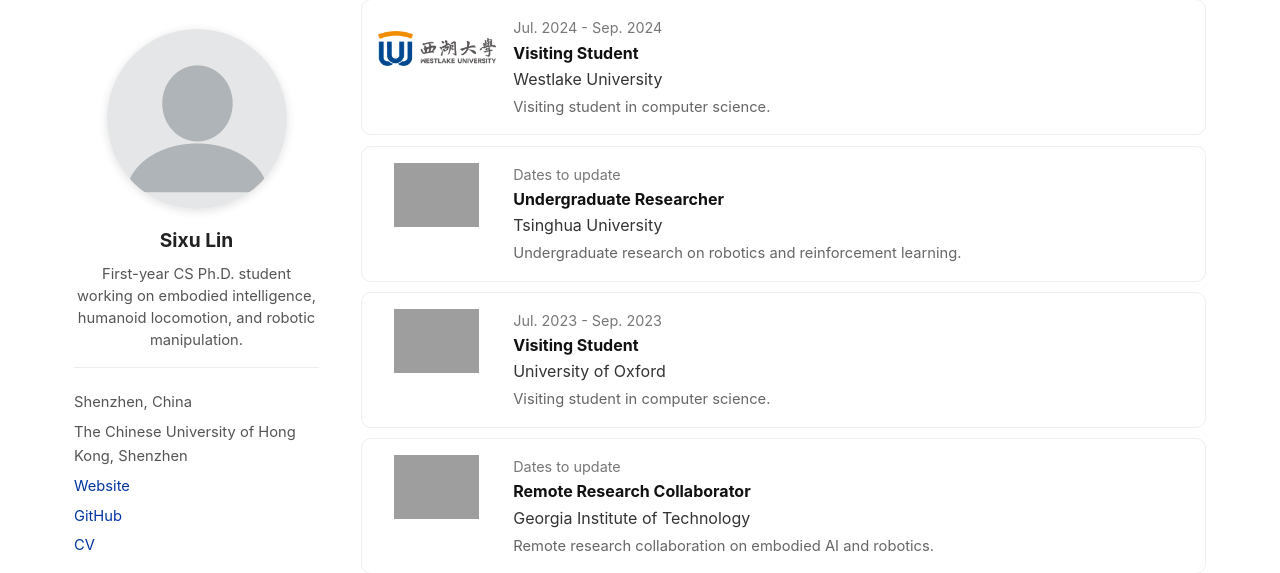
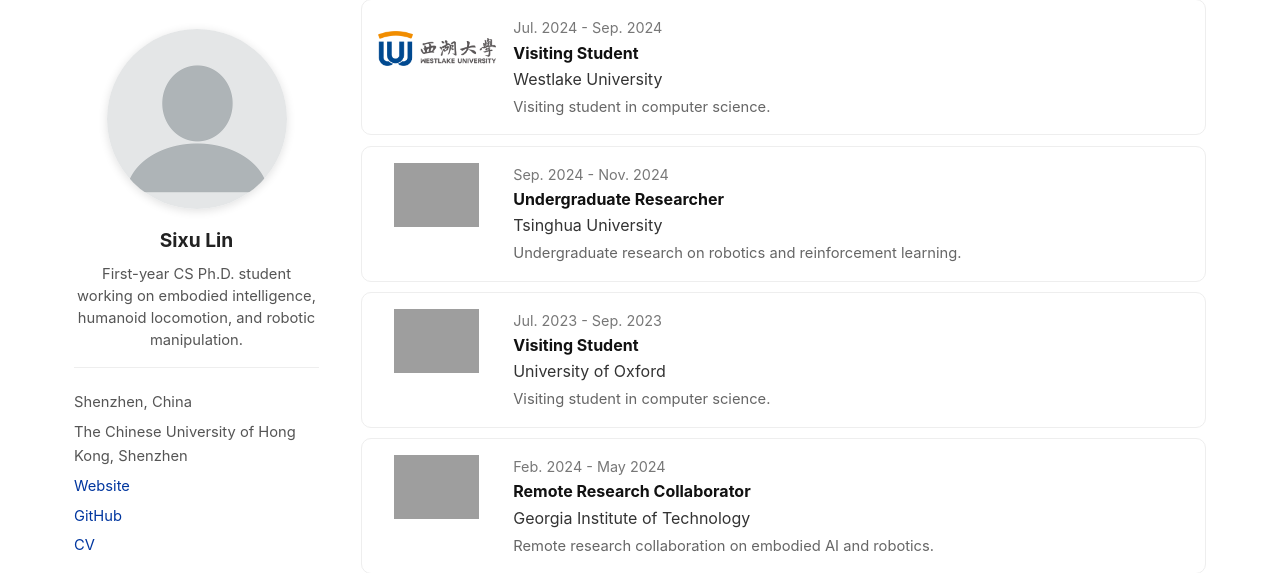
Before and after one commit to Simonlinsx/Simonlinsx.github.io, a Jekyll site: the page built from _pages/about.md, in a window 1280 px wide and 900 px high, scrolled down 2358 px, cut to the strip 94-667 px from the top of the window. Built offline with Jekyll 4.4.1, drawn with Linux system fonts in a browser that asks for light colours; a script bundle is joined from its source files by our own code; library files that are not in the unit come from our copies; grey boxes are pictures that could not be loaded.

Commit message:
Fill remaining experience dates

```diff
--- a/_pages/about.md
+++ b/_pages/about.md
@@ -127,7 +127,7 @@
   <div class="experience-item">
     <img class="experience-logo" src="images/logos/tsinghua.png" alt="Tsinghua University logo">
     <div class="experience-text">
-      <div class="experience-time">Dates to update</div>
+      <div class="experience-time">Sep. 2024 - Nov. 2024</div>
       <div class="experience-title"><strong>Undergraduate Researcher</strong></div>
       <div class="experience-org">Tsinghua University</div>
       <p class="experience-description">Undergraduate research on robotics and reinforcement learning.</p>
@@ -147,7 +147,7 @@
   <div class="experience-item">
     <img class="experience-logo" src="images/logos/georgia-tech.png" alt="Georgia Institute of Technology logo">
     <div class="experience-text">
-      <div class="experience-time">Dates to update</div>
+      <div class="experience-time">Feb. 2024 - May 2024</div>
       <div class="experience-title"><strong>Remote Research Collaborator</strong></div>
       <div class="experience-org">Georgia Institute of Technology</div>
       <p class="experience-description">Remote research collaboration on embodied AI and robotics.</p>
```
